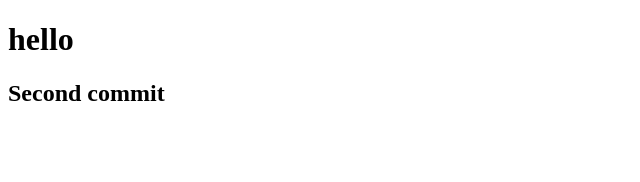
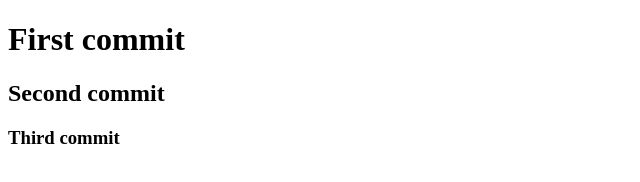
Before and after one commit to turkaj01/first-repo, a plain HTML site: page index.html in a window 1280 px wide. Shown: the whole page, without its empty margins (0-640 px from the left). Drawn offline with Linux system fonts and the light colour scheme.

Commit message:
third commit

```diff
--- a/index.html
+++ b/index.html
@@ -6,7 +6,8 @@
     <title>Document</title>
 </head>
 <body>
-    <h1>hello</h1>
+    <h1>First commit</h1>
     <h2>Second commit</h2>
+    <h3>Third commit</h3>
 </body>
 </html>
```
